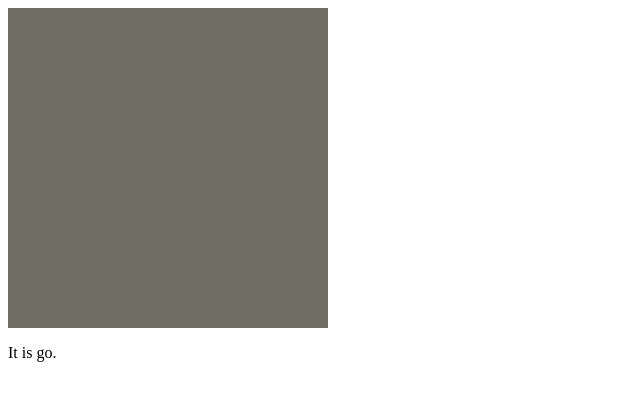
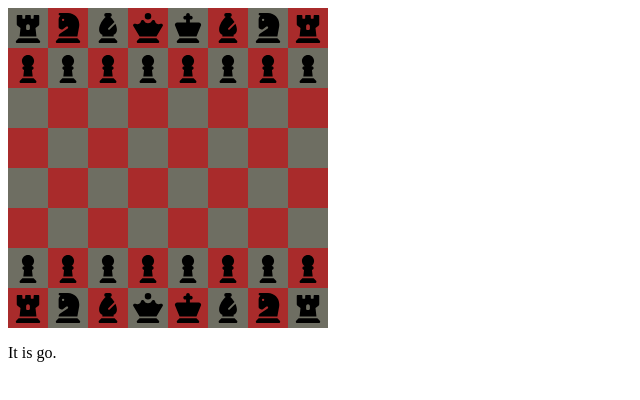
Before and after one commit to Serkan-00/Js-chess, a plain HTML site: page index.html in a window 1280 px wide. Shown: the whole page, without its empty margins (0-640 px from the left). Drawn offline with Linux system fonts and the light colour scheme.

Commit message:
complete board

```diff
--- a/app.js
+++ b/app.js
@@ -19,8 +19,14 @@ function createBoard() {
     startPieces.forEach((startPiece, i) => {
         const square = document.createElement('div')
         square.classList.add('square')
+        square.innerHTML = startPiece
         square.setAttribute('square-id', i)
-        square.classList.add('beige')
+        const row = Math.floor( (63 - i) / 8) + 1
+        if ( row % 2 === 0) {
+            square.classList.add(i % 2 === 0 ? "beige" : "brown")
+        } else {
+            square.classList.add(i % 2 === 0 ? "brown" : "beige")
+        }
         gameBoard.append(square)
     })
 }
--- a/styles.css
+++ b/styles.css
@@ -10,6 +10,12 @@
     width: 40px;
 }
 
+.square svg {
+    height: 30px;
+    width: 30px;
+    margin: 5px;
+}
+
 .beige {
     background-color: rgb(110, 110, 98);
 }
```
